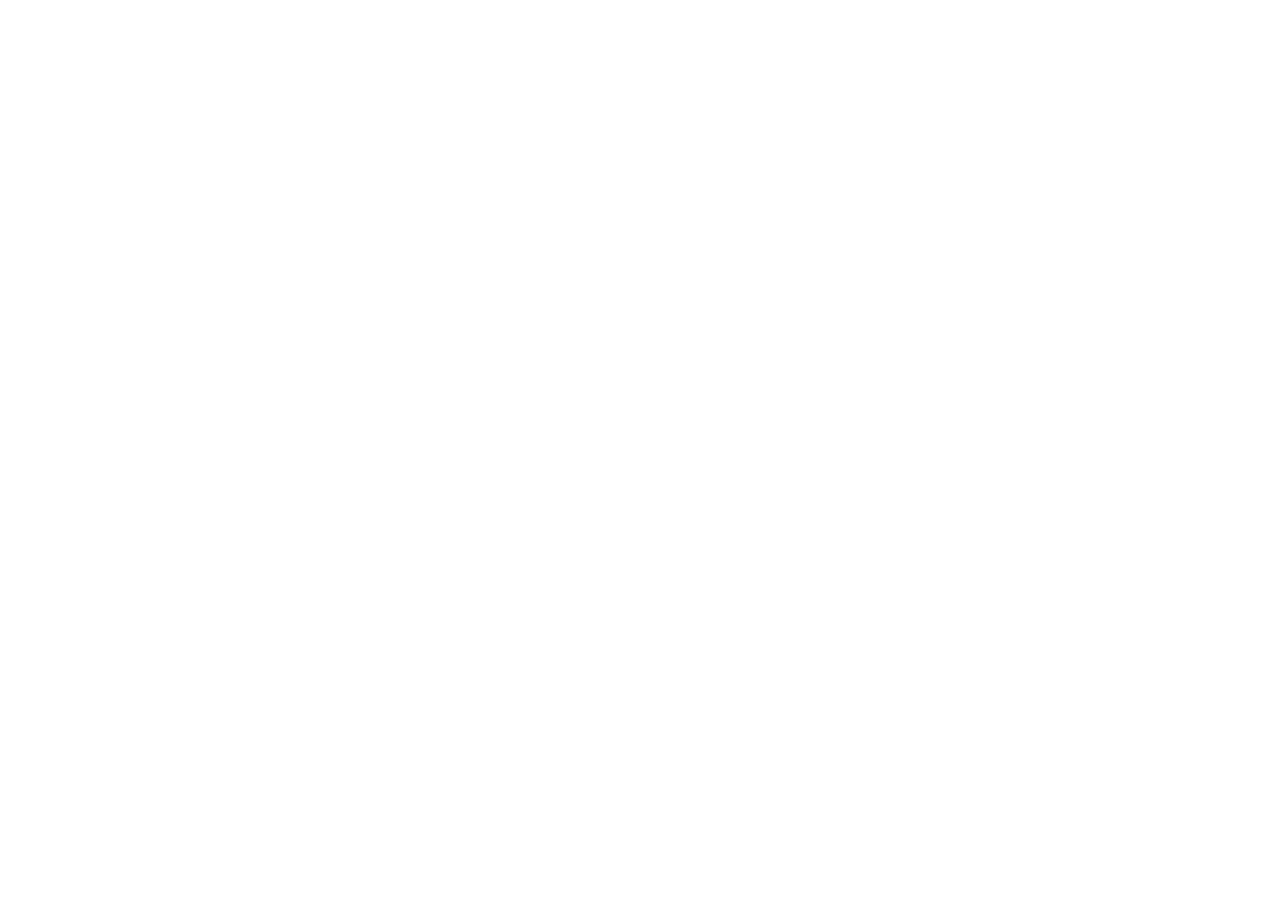
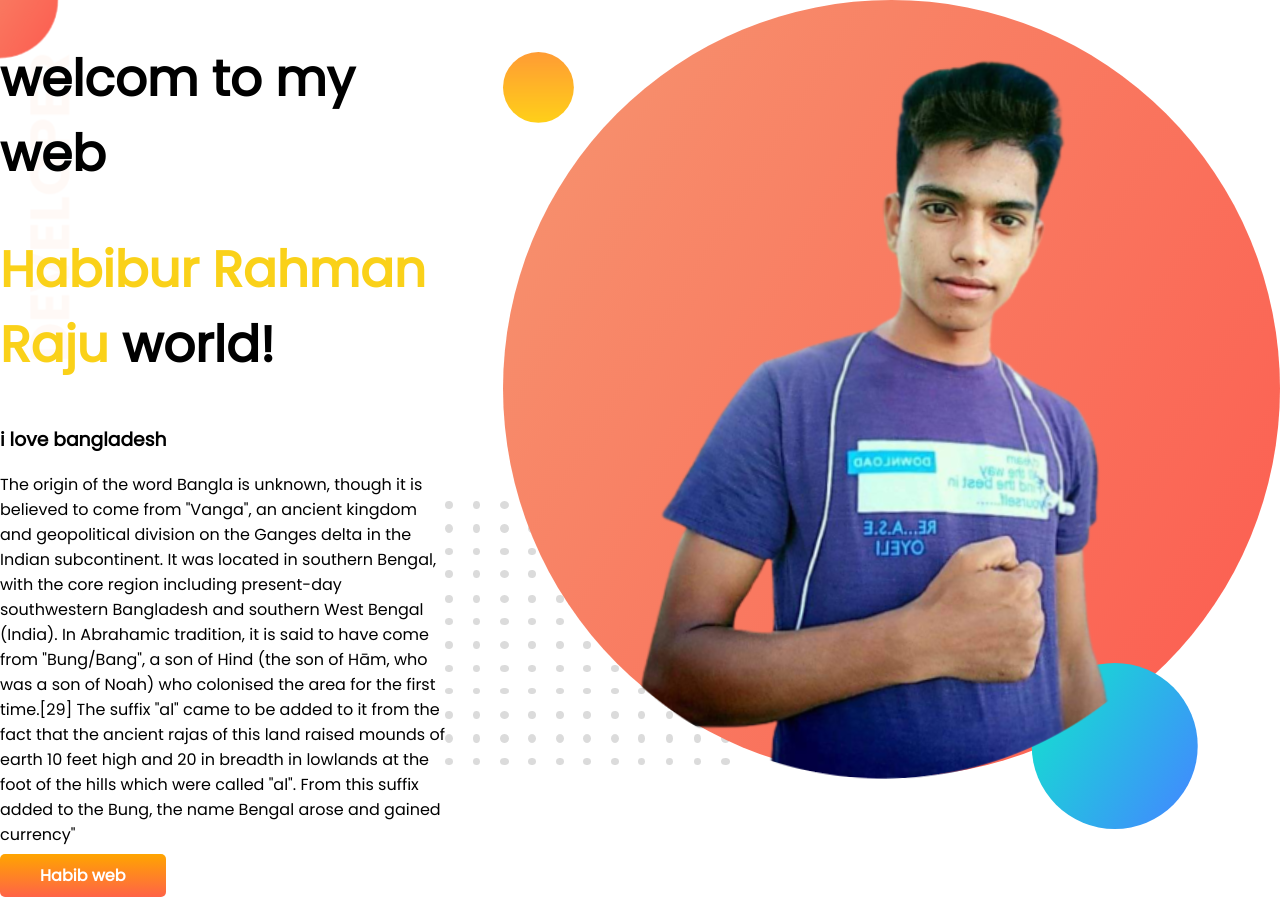
Before and after one commit to habib3812/developer-portfolio, a plain HTML site: page index.html in a window 1280 px wide. Before the commit the page ends 800 px from the top, so only its background shows below. Drawn offline with Linux system fonts and the light colour scheme.

Commit message:
toop banner add

```diff
--- /dev/null
+++ b/gif file/style.css
@@ -0,0 +1,72 @@
+body{
+    margin: 0;
+    font-family: 'Poppins', sans-serif;
+}
+section{
+    height: 500px;
+    padding-bottom: 150px;
+}
+.top-banner{
+    background-image: url("images/top-banner.png");
+    background-repeat: no-repeat;
+}
+.half-width{
+    width:40%;
+    float: left;
+    margin-left: 5%;
+    padding-left: 2%;
+}
+h1{
+    font-size: 50px;
+}
+h1 span{
+    color: orange;
+}
+.half-width img{
+    width: 100%;
+}
+.anchor-button{
+    text-decoration: none;
+    background: linear-gradient(45deg, lightsalmon, tomato);
+    padding: 10px 40px;
+    border-radius: 5px;
+    color: white;
+    font-weight: 700;
+}
+p{
+    color: dimgray;
+}
+.dream-area{
+    background-image: url("images/dream-bg.png");
+    background-repeat: no-repeat;
+    background-position: right;
+}
+h2{
+    font-size: 40px;
+}
+.experience-area{
+    background-image: url("images/exp-bg.png");
+    background-repeat: no-repeat;
+    background-position: left;
+}
+.experience-area h3{
+    color: orange;
+}
+
+.experience-area div{
+    box-shadow: 5px 7px 40px gray;
+    height: 80%;
+}
+#full-stack{
+    border-left: 7px solid;
+    border-image: linear-gradient(180deg, lightsalmon, tomato);
+    border-image-slice: 1;
+}
+#baby-web{
+    border-left: 7px solid;
+    border-image: linear-gradient(180deg, blue, cyan);
+    border-image-slice: 1;
+}
+footer p{
+    text-align: center;
+}
--- a/index.html
+++ b/index.html
@@ -6,11 +6,30 @@
     <meta http-equiv="X-UA-Compatible" content="IE=edge">
     <meta name="viewport" content="width=device-width, initial-scale=1.0">
     <title>first-portfolio</title>
+    <link rel="preconnect" href="https://fonts.googleapis.com">
+    <link rel="preconnect" href="https://fonts.gstatic.com" crossorigin>
+    <link href="https://fonts.googleapis.com/css2?family=Poppins&display=swap" rel="stylesheet">
     <link rel="stylesheet" href="style.css">
 </head>
 
 <body>
 
+    <section class="top-banner">
+        <div class="haif-widt">
+            <h1>welcom to my web</h1>
+            <h1><span class="orange-color"> Habibur Rahman Raju</span> world! </h1>
+            <h3>i love bangladesh</h3>
+            <p>The origin of the word Bangla is unknown, though it is believed to come from "Vanga", an ancient kingdom and geopolitical division on the Ganges delta in the Indian subcontinent. It was located in southern Bengal, with the core region including
+                present-day southwestern Bangladesh and southern West Bengal (India). In Abrahamic tradition, it is said to have come from "Bung/Bang", a son of Hind (the son of Hām, who was a son of Noah) who colonised the area for the first time.[29]
+                The suffix "al" came to be added to it from the fact that the ancient rajas of this land raised mounds of earth 10 feet high and 20 in breadth in lowlands at the foot of the hills which were called "al". From this suffix added to the Bung,
+                the name Bengal arose and gained currency"</p>
+            <a class="link-button" target="target _blank " href=" https://www.google.com/search?q=habibur+rahman+raju&rlz=1C1BNSD_enBD949BD949&oq=h&aqs=chrome.0.69i59l3j69i57j0i324l2j46i324j0i131i433l3.2189j0j15&sourceid=chrome&ie=UTF-8 ">Habib web
+        </a>
+        </div>
+        <div class="haif-widt ">
+            <img src="photo/habib-photo.png " alt=" ">
+        </div>
+    </section>
 </body>
 
 </html>
--- a/style.css
+++ b/style.css
@@ -0,0 +1,39 @@
+body {
+    font-family: 'Poppins', sans-serif;
+    margin: 0;
+}
+
+h1 {
+    font-size: 50px;
+}
+
+.orange-color {
+    color: rgba(250, 205, 7, 0.925);
+}
+
+section {
+    display: flex;
+}
+
+.haif-width {
+    width: 50%;
+    padding-left: 5%;
+}
+
+.haif-width img {
+    width: 80%
+}
+
+.link-button {
+    text-decoration: none;
+    background-image: linear-gradient(orange, tomato);
+    color: white;
+    padding: 10px 40px;
+    border-radius: 5px;
+    font-weight: 700;
+}
+
+.top-banner {
+    background-image: url(photo/top-banner.png);
+    background-repeat: no-repeat;
+}
```
Also changed, not shown: gif file/index.html (added, +52 -0 lines), gif file/images/dream-bg.png (added), gif file/images/exp-bg.png (added), gif file/images/jhankar.png (added), gif file/images/jhankar2.png (added), gif file/images/my-bg.png (added), gif file/images/my-bg2.png (added), gif file/images/top-banner.png (added), photo/habib-photo.png (added), photo/top-banner.png (added), 1 other file.
